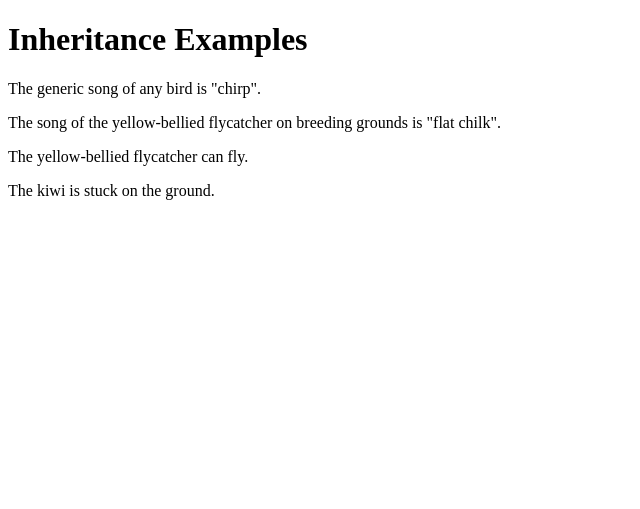
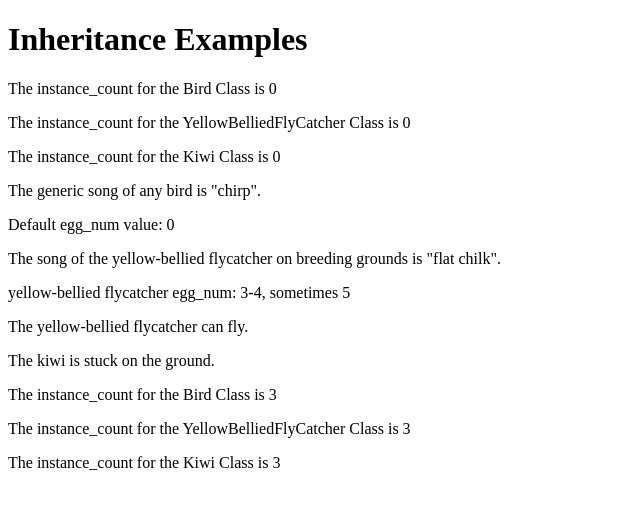
Before and after one commit to smackey129/web250, a PHP site: page / in a window 1280 px wide. Shown: the top 509 px of the page, without its empty margins (0-640 px from the left). Run offline with PHP 8.4, Linux system fonts and the light colour scheme.

Commit message:
Completed Bird.php

```diff
--- a/asgn03-static/Bird.php
+++ b/asgn03-static/Bird.php
@@ -7,14 +7,17 @@ class Bird {
     var $conservation;
     var $song = "chirp";
     var $flying = "yes";
+    public static $instance_count = 0;
+    public static $egg_num = 0;
 
     function can_fly() {
-        if ( $this->flying == "yes" ) {
-            $flying_string = "can fly";
-        } else {
-            $flying_string = "is stuck on the ground";
-        }
-        return  $flying_string ;
+        return ( $this->flying == "yes" ) ? "can fly" : "is stuck on the ground";
+    }
+
+    public static function create() {
+      $class = get_called_class();
+      static::$instance_count++;
+      return new $class();
     }
 }
 
@@ -22,6 +25,7 @@ class YellowBelliedFlyCatcher extends Bird {
     var $name = "yellow-bellied flycatcher";
     var $diet = "mostly insects.";
     var $song = "flat chilk";
+    public static $egg_num = "3-4, sometimes 5";
 }
 
 class Kiwi extends Bird {
--- a/asgn03-static/index.php
+++ b/asgn03-static/index.php
@@ -11,16 +11,24 @@
 <?php
     include 'Bird.php';
 
-    $bird = new Bird;
+    echo '<p>The instance_count for the Bird Class is '.Bird::$instance_count.'</p>';
+    echo '<p>The instance_count for the YellowBelliedFlyCatcher Class is '.YellowBelliedFlyCatcher::$instance_count.'</p>';
+    echo '<p>The instance_count for the Kiwi Class is '.Kiwi::$instance_count.'</p>';
+    $bird = Bird::create();
     echo '<p>The generic song of any bird is "' . $bird->song . '".</p>';
+    echo '<p>Default egg_num value: '.Bird::$egg_num.'</p>';
 
-    $fly_catcher = new YellowBelliedFlyCatcher;
+    $fly_catcher = YellowBelliedFlyCatcher::create();
     echo '<p>The song of the ' . $fly_catcher->name . ' on breeding grounds is "' . $fly_catcher->song . '".</p>';
+    echo '<p>'.$fly_catcher->name.' egg_num: '.YellowBelliedFlyCatcher::$egg_num.'</p>';
 
-    $kiwi = new Kiwi;
+    $kiwi = Kiwi::create();
     $kiwi->flying = "no";
     echo "<p>The " . $fly_catcher->name . " " . $fly_catcher->can_fly() . ".</p>";
     echo "<p>The " . $kiwi->name . " " . $kiwi->can_fly() . ".</p>";
+    echo '<p>The instance_count for the Bird Class is '.Bird::$instance_count.'</p>';
+    echo '<p>The instance_count for the YellowBelliedFlyCatcher Class is '.YellowBelliedFlyCatcher::$instance_count.'</p>';
+    echo '<p>The instance_count for the Kiwi Class is '.Kiwi::$instance_count.'</p>';
 
 ?>
     </body>
```
